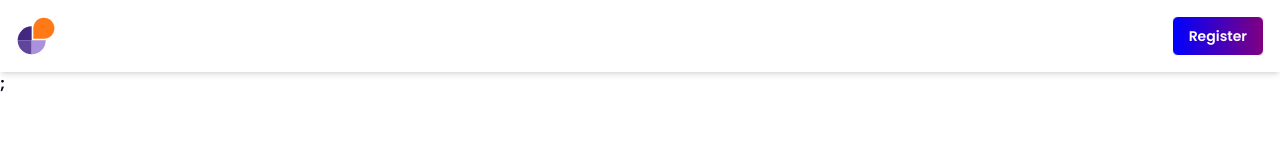
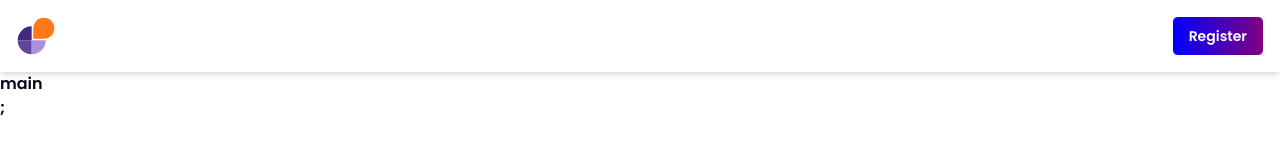
Before and after one commit to Skilvul-KM4-FE8/selingkuh-ts, a Next.js app: page /dashboard in a window 1280 px wide. Shown: the top 162 px of the page. Built offline with nearby package versions, Linux system fonts and the light colour scheme.

Commit message:
push routing dashbord to contact and chat

```diff
--- a/src/app/dashboard/page.tsx
+++ b/src/app/dashboard/page.tsx
@@ -1,17 +1,13 @@
 import Footer from "@/components/layout/Footer";
 import Navbar from "@/components/layout/Navbar";
-import { Children } from "react";
+
 // import LearnSocket from "../learn_socket/page";
 
-export default function DashboardLayout({
-  children,
-}: {
-  children: React.ReactNode;
-}) {
+export default function Page() {
   return (
     <>
       <Navbar />
-      <section>{children}</section>;
+      <section>main</section>;
       <Footer />
     </>
   );
--- a/src/app/dashboard/Chat/Chat.tsx
+++ b/src/app/dashboard/user-chat/page.tsx
@@ -1,10 +1,12 @@
 import { Avatar } from "@radix-ui/react-avatar";
 import { AvatarImage } from "../../../components/ui/avatar";
 import LearnSocket from "@/app/learn_socket/page";
+import Navbar from "@/components/layout/Navbar";
 
 export default function Chat() {
   return (
     <>
+      <Navbar />
       <div>
         <Avatar>
           <AvatarImage src="" alt="Avatar" />
```
Also changed, not shown: src/app/dashboard/contact/page.tsx (renamed from src/app/dashboard/Contact/Contact.tsx).
